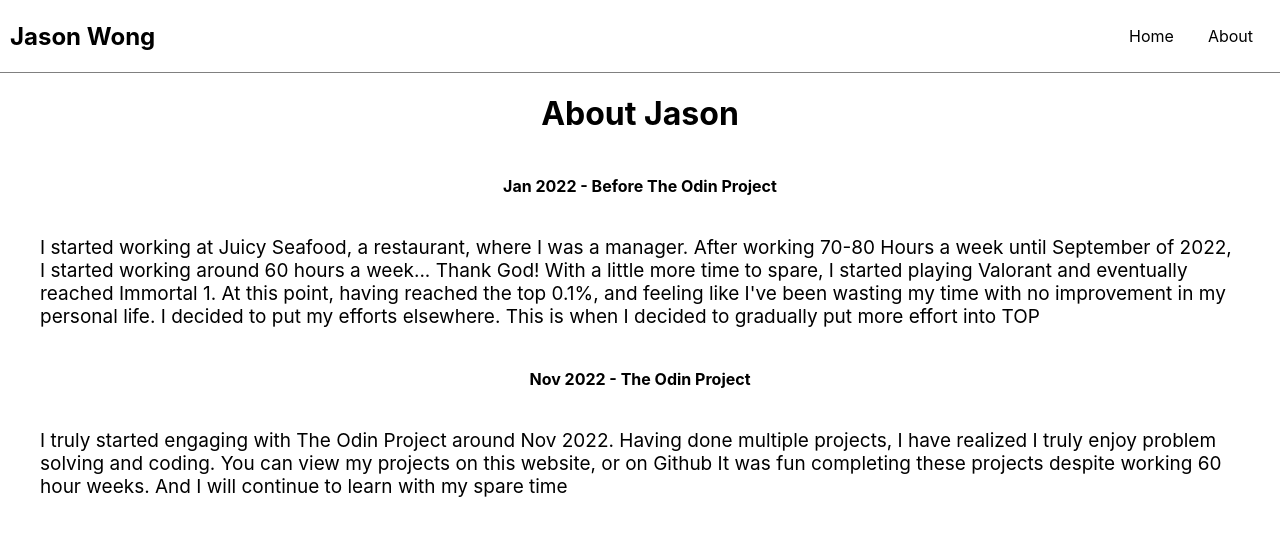
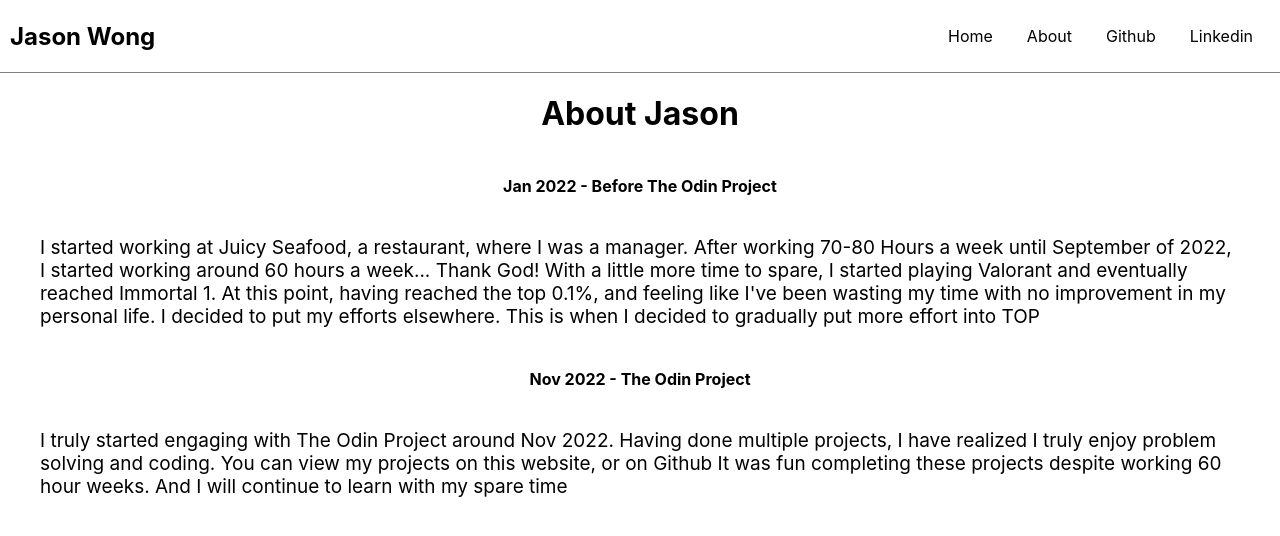
Before and after one commit to jw287962/portfolio_project, a React (Create React App) app: page /about in a window 1280 px wide. Shown: the top 536 px of the page. Built offline with nearby package versions, Linux system fonts and the light colour scheme.

Commit message:
added github and linked link

```diff
--- a/src/components/Nav.js
+++ b/src/components/Nav.js
@@ -13,6 +13,13 @@ const Nav = () => {
           <li>
             <Link to={{ pathname: "/about"}}>About  </Link>
           </li>
+          <li>
+            <a href="https://github.com/jw287962">Github</a>
+          </li>
+          <li>
+            <a href="https://www.linkedin.com/in/jason-wong-a796a2175/">Linkedin</a>
+          </li>
+
         </ul>
 
     </nav>
```
